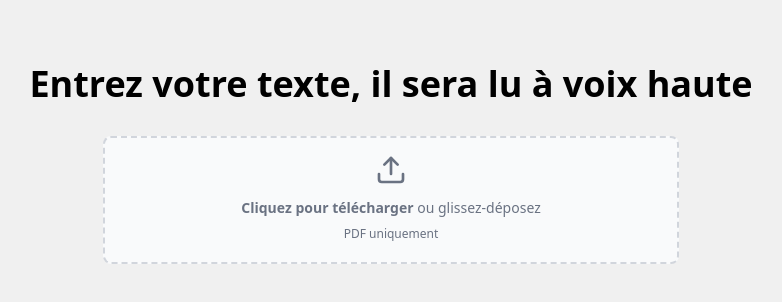
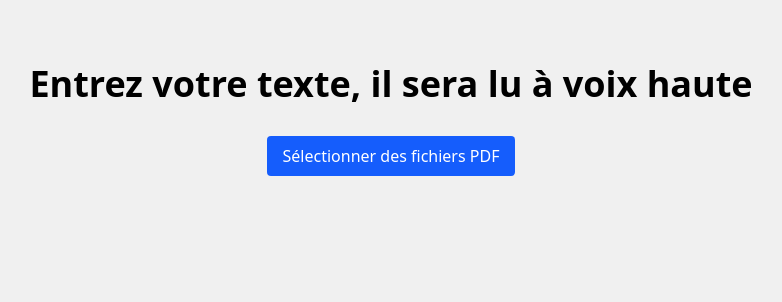
Before and after one commit to Momosa123/pdf-to-audio, a Next.js app in the folder frontend/: page / in a window 1280 px wide. Shown: the top 302 px of the page, without its empty margins (249-1031 px from the left). Built offline with nearby package versions, Linux system fonts and the light colour scheme.

Commit message:
Refactor UploadInput component to support multiple file uploads and improve file change handling. Update UI to include a button for file selection and ensure unique files are managed correctly.

```diff
--- a/frontend/components/UploadInput.tsx
+++ b/frontend/components/UploadInput.tsx
@@ -1,44 +1,48 @@
-import { Upload } from "lucide-react";
 import React, { useRef } from "react";
 
-const UploadInput = ({
-  onFileChange,
-}: {
-  onFileChange: (file: File) => void;
-}) => {
+interface UploadInputProps {
+  files: File[];
+  onFilesChange?: (files: File[]) => void;
+}
+
+export default function UploadInput({
+  files,
+  onFilesChange,
+}: UploadInputProps) {
   const inputRef = useRef<HTMLInputElement>(null);
 
+  const handleFileChange = (e: React.ChangeEvent<HTMLInputElement>) => {
+    if (!e.target.files) return;
+    const newFiles = Array.from(e.target.files);
+    const allFiles = [...files, ...newFiles];
+    const uniqueFiles = Array.from(
+      new Map(allFiles.map((f) => [f.name + f.size, f])).values()
+    );
+    onFilesChange?.(uniqueFiles);
+    e.target.value = "";
+  };
+
+  const handleClick = () => {
+    inputRef.current?.click();
+  };
+
   return (
-    <div className="w-full">
-      <label
-        htmlFor="pdf-upload"
-        className="flex flex-col items-center justify-center w-full h-32 border-2 border-gray-300 border-dashed rounded-lg cursor-pointer bg-gray-50 hover:bg-gray-100 transition-colors"
+    <div className="space-y-4">
+      <button
+        type="button"
+        onClick={handleClick}
+        className="px-4 py-2 bg-blue-600 text-white rounded hover:bg-blue-700"
       >
-        <div className="flex flex-col items-center justify-center pt-5 pb-6">
-          <Upload className="w-8 h-8 mb-3 text-gray-500" />
-          <p className="mb-2 text-sm text-gray-500">
-            <span className="font-semibold">Cliquez pour télécharger</span> ou
-            glissez-déposez
-          </p>
-          <p className="text-xs text-gray-500">PDF uniquement</p>
-        </div>
-        <input
-          ref={inputRef}
-          id="pdf-upload"
-          type="file"
-          accept=".pdf"
-          onChange={(e) => {
-            const file = e.target.files?.[0];
-            if (file) {
-              onFileChange(file);
-              if (inputRef.current) inputRef.current.value = "";
-            }
-          }}
-          className="hidden"
-        />
-      </label>
+        Sélectionner des fichiers PDF
+      </button>
+      <input
+        ref={inputRef}
+        type="file"
+        accept="application/pdf"
+        multiple
+        onChange={handleFileChange}
+        className="hidden"
+      />
     </div>
   );
-};
-
-export default UploadInput;
+}
```
